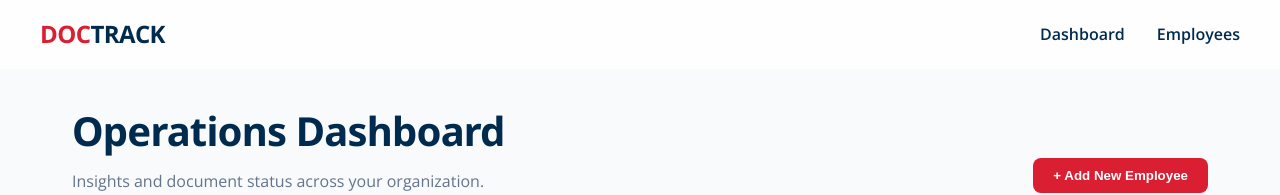
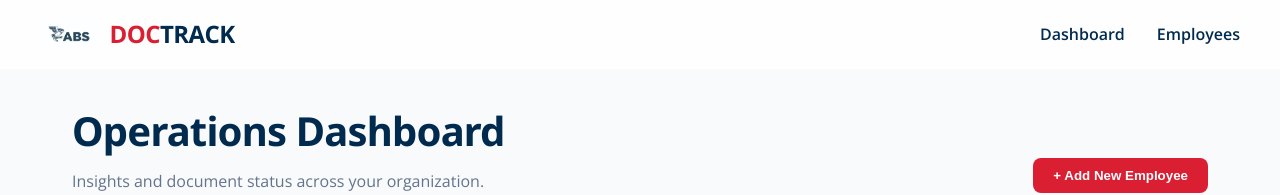
Before and after one commit to monaguib-hub/DocTrack, a Next.js app: page / in a window 1280 px wide. Shown: the top 195 px of the page. Built offline with nearby package versions, Linux system fonts and the light colour scheme; no server answers; the database is empty.

Commit message:
DocTrack with logo

```diff
--- a/src/app/layout.tsx
+++ b/src/app/layout.tsx
@@ -16,7 +16,8 @@ export default function RootLayout({
             <body>
                 <nav className="glass-nav">
                     <div className="container" style={{ padding: '0', display: 'flex', justifyContent: 'space-between', alignItems: 'center' }}>
-                        <div style={{ display: 'flex', alignItems: 'center', gap: '1rem' }}>
+                        <div style={{ display: 'flex', alignItems: 'center', gap: '0.75rem' }}>
+                            <img src="/logo.jpg" alt="ABS Logo" style={{ height: '32px', width: 'auto' }} />
                             <div style={{ fontSize: '1.5rem', fontWeight: 'bold', color: 'var(--primary)', letterSpacing: '-0.025em' }}>
                                 DOC<span style={{ color: 'var(--secondary)' }}>TRACK</span>
                             </div>
```
Also changed, not shown: public/logo.jpg (added).
